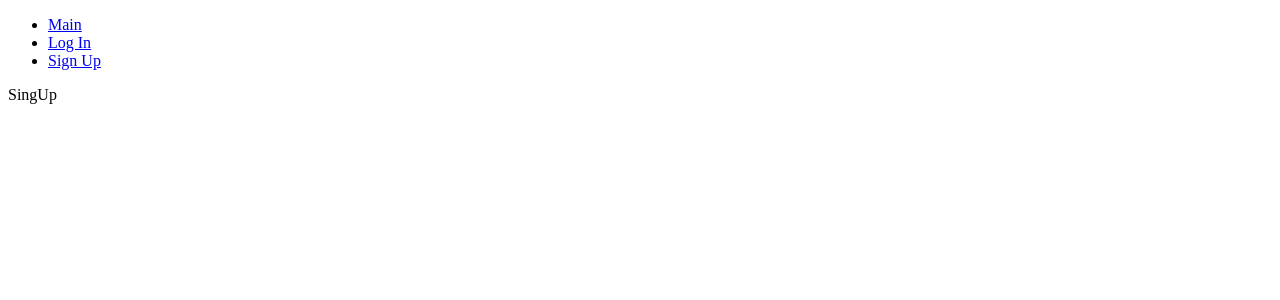
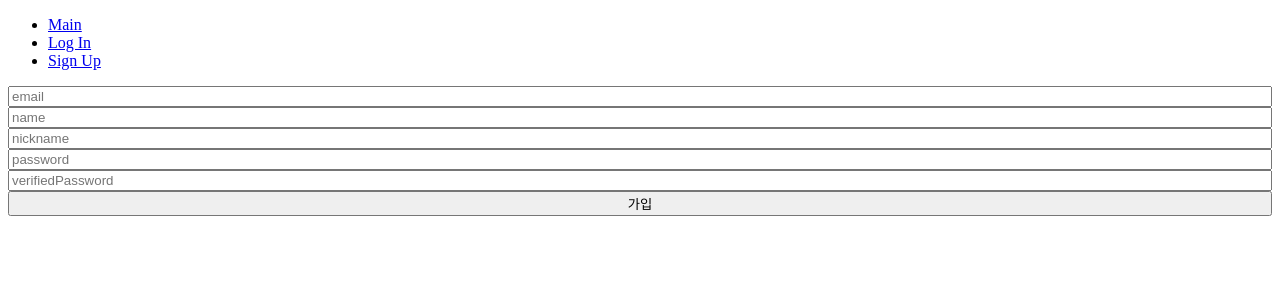
Before and after one commit to yulpumta-clone-team/team-matching-front, a React (Create React App) app: page /signup in a window 1280 px wide. Shown: the top 300 px of the page. Built offline with nearby package versions, Linux system fonts and the light colour scheme.

Commit message:
Setting form validation & oauth

```diff
--- a/package.json
+++ b/package.json
@@ -13,12 +13,16 @@
     "@types/react": "^17.0.37",
     "@types/react-dom": "^17.0.11",
     "@types/react-router-dom": "^5.3.2",
+    "@types/styled-components": "^5.1.19",
     "axios": "^0.24.0",
     "http-proxy-middleware": "^2.0.1",
     "react": "^17.0.2",
     "react-dom": "^17.0.2",
+    "react-hook-form": "^7.22.5",
+    "react-query": "^3.34.7",
     "react-router-dom": "^6.2.1",
     "react-scripts": "5.0.0",
+    "styled-components": "^5.3.3",
     "typescript": "^4.5.4",
     "web-vitals": "^2.1.2"
   },
--- /dev/null
+++ b/src/api/userAction.ts
@@ -0,0 +1,22 @@
+import axios from 'axios';
+import { UserValidation } from '@typings/userValidation';
+
+export function fetchRegister(data: UserValidation) {
+  return axios
+    .post('/api/users', {
+      data,
+    })
+    .then((response) => console.log(response));
+}
+
+export function fetchLogin(data: UserValidation) {
+  return axios
+    .post(
+      '/api/users/login',
+      { data },
+      {
+        withCredentials: true,
+      },
+    )
+    .then((response) => response);
+}
--- /dev/null
+++ b/src/components/Loading/index.tsx
@@ -0,0 +1,7 @@
+import React from 'react';
+
+function Loading() {
+  return <div>Loading</div>;
+}
+
+export default Loading;
--- a/src/index.tsx
+++ b/src/index.tsx
@@ -1,10 +1,15 @@
 import React from 'react';
 import ReactDOM from 'react-dom';
 import App from '@layouts/App';
+import { QueryClient, QueryClientProvider } from 'react-query';
+
+const queryClient = new QueryClient();
 
 ReactDOM.render(
   <React.StrictMode>
-    <App />
+    <QueryClientProvider client={queryClient}>
+      <App />
+    </QueryClientProvider>
   </React.StrictMode>,
   document.getElementById('root'),
 );
--- a/src/pages/LogIn/index.tsx
+++ b/src/pages/LogIn/index.tsx
@@ -1,7 +1,60 @@
-import React from 'react';
+import { fetchLogin } from '@api/userAction';
+import Loading from '@components/Loading';
+import { UserValidation } from '@typings/userValidation';
+import React, { useCallback } from 'react';
+import { useForm } from 'react-hook-form';
+import { useQuery } from 'react-query';
+import { useNavigate, Link } from 'react-router-dom';
 
 function Login() {
-  return <div>login</div>;
+  const navigate = useNavigate();
+  // const { isLoading, error, data, isFetching } = useQuery('userData', () =>
+  //   fetch('/api/users').then((res) => res.json()),
+  // );
+  const {
+    register,
+    handleSubmit,
+    setError,
+    formState: { errors },
+    // watch,
+  } = useForm<UserValidation>({
+    defaultValues: {},
+  });
+  const onValid = (data: UserValidation) => {
+    setError('extraError', { message: 'Server offLine.' });
+  };
+  const oauthGithub = useCallback(() => {
+    navigate('/oauth2/authorization/github');
+  }, []);
+  const oauthGoogle = useCallback(() => {
+    navigate('/oauth2/authorization/google');
+  }, []);
+  // if (isLoading) return <Loading />;
+
+  // if (error) return 'An error has occurred: ';
+  return (
+    <div>
+      <form style={{ display: 'flex', flexDirection: 'column' }} onSubmit={handleSubmit(onValid)}>
+        <input
+          {...register('email', {
+            required: 'Email is required',
+            pattern: {
+              value: /^[A-Za-z0-9._%+-]+@[A-Za-z0-9].com$/,
+              message: '이메일 형식으로 입력해주세요.',
+            },
+          })}
+          placeholder="email"
+        />
+        <span>{errors?.email?.message}</span>
+        <input {...register('password', { required: '비빌번호를 입력해주세요.' })} placeholder="password" />
+        <span>{errors?.password?.message}</span>
+        <button>로그인</button>
+        <span>{errors?.extraError?.message}</span>
+      </form>
+      <button onClick={oauthGithub}>깃허브</button>
+      <button onClick={oauthGoogle}>구글</button>
+    </div>
+  );
 }
 
 export default Login;
--- a/src/pages/SignUp/index.tsx
+++ b/src/pages/SignUp/index.tsx
@@ -1,7 +1,69 @@
+import { fetchRegister } from '@api/userAction';
+import { UserValidation } from '@typings/userValidation';
 import React from 'react';
+import { useForm } from 'react-hook-form';
 
 function SingUp() {
-  return <div>SingUp</div>;
+  const {
+    register,
+    handleSubmit,
+    setError,
+    formState: { errors },
+    // watch,
+  } = useForm<UserValidation>({
+    defaultValues: {},
+  });
+  const onValid = async (data: UserValidation) => {
+    const { password, verifiedPassword } = data;
+    if (password !== verifiedPassword) {
+      setError('verifiedPassword', { message: 'Password is not same' }, { shouldFocus: true });
+    }
+    await fetchRegister(data);
+    setError('extraError', { message: 'Server offLine.' });
+  };
+  return (
+    <div>
+      <form style={{ display: 'flex', flexDirection: 'column' }} onSubmit={handleSubmit(onValid)}>
+        <input
+          {...register('email', {
+            required: 'Email is required',
+            pattern: {
+              value: /^[A-Za-z0-9._%+-]+@[A-Za-z0-9].com$/,
+              message: '이메일 형식으로 입력해주세요.',
+            },
+          })}
+          placeholder="email"
+        />
+        <span>{errors?.email?.message}</span>
+        <input {...register('name', { required: '이름을 입력해주세요.' })} placeholder="name" />
+        <span>{errors?.name?.message}</span>
+        <input
+          {...register('nickname', {
+            required: '2자리 이상 닉네임을 입력해주세요.',
+            minLength: 2,
+            validate: {
+              // async로 만들어서  비동기로 서버에서 요청받을 수도 있음
+              // noYun: (value) => (value.includes('yun') ? 'no yun allowed' : true),
+              // noHo: (value) => (value.includes('ho') ? 'no ho allowed' : true),
+            },
+          })}
+          placeholder="nickname"
+        />
+        <span>{errors?.nickname?.message}</span>
+        <input {...register('password', { required: '4자리 이상 비밀번호를 입력해주세요.' })} placeholder="password" />
+        <span>{errors?.password?.message}</span>
+        <input
+          {...register('verifiedPassword', {
+            required: '비밀번호가 일치하지 않습니다.',
+          })}
+          placeholder="verifiedPassword"
+        />
+        <span>{errors?.verifiedPassword?.message}</span>
+        <button>가입</button>
+        <span>{errors?.extraError?.message}</span>
+      </form>
+    </div>
+  );
 }
 
 export default SingUp;
--- /dev/null
+++ b/src/typings/userValidation.ts
@@ -0,0 +1,8 @@
+export interface UserValidation {
+  email: string;
+  name: string;
+  nickname: string;
+  password: string;
+  verifiedPassword: string;
+  extraError?: string;
+}
```
Also changed, not shown: tsconfig.paths.json (+4 -3 lines), 1 other file (tests, documents, lock files or other folders).
